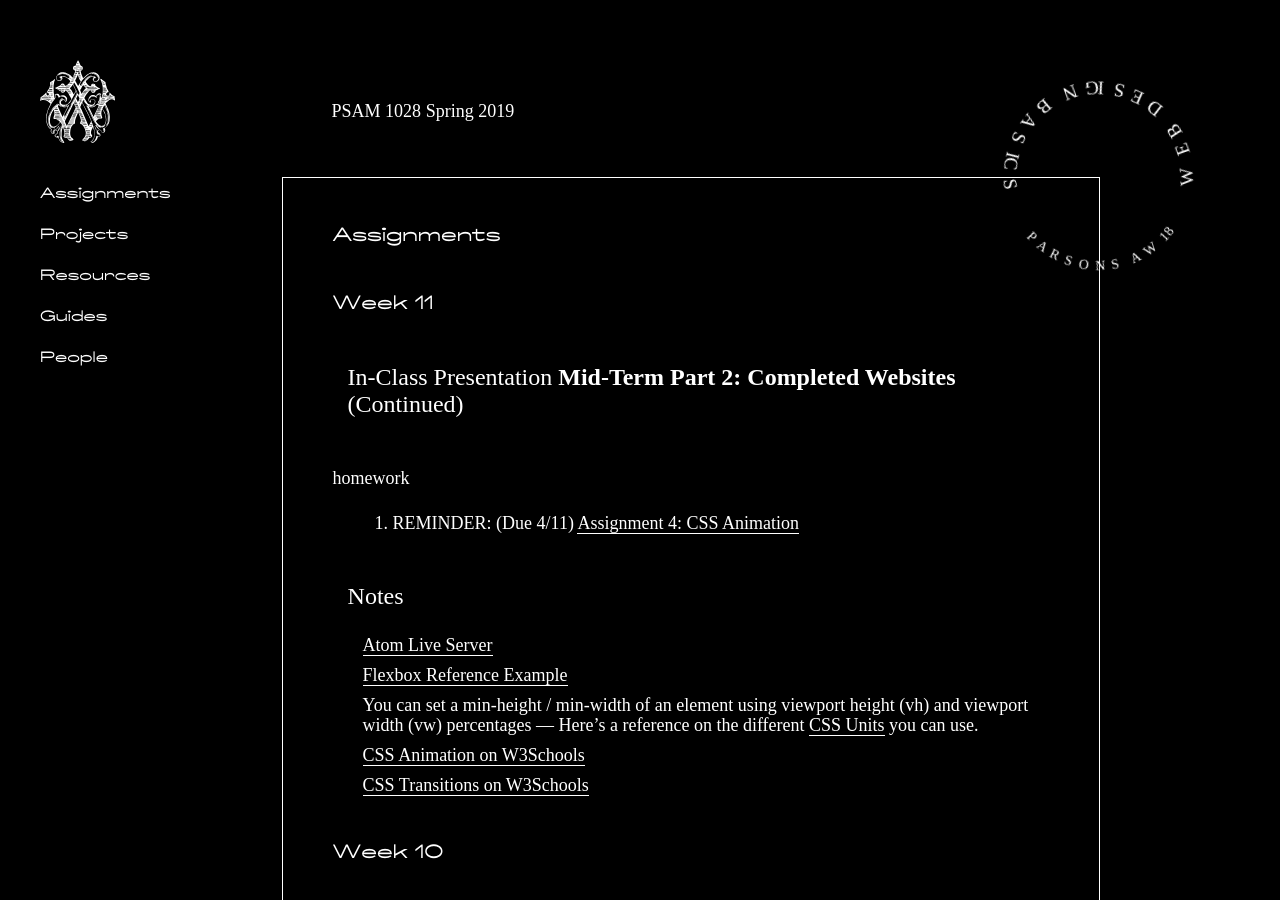
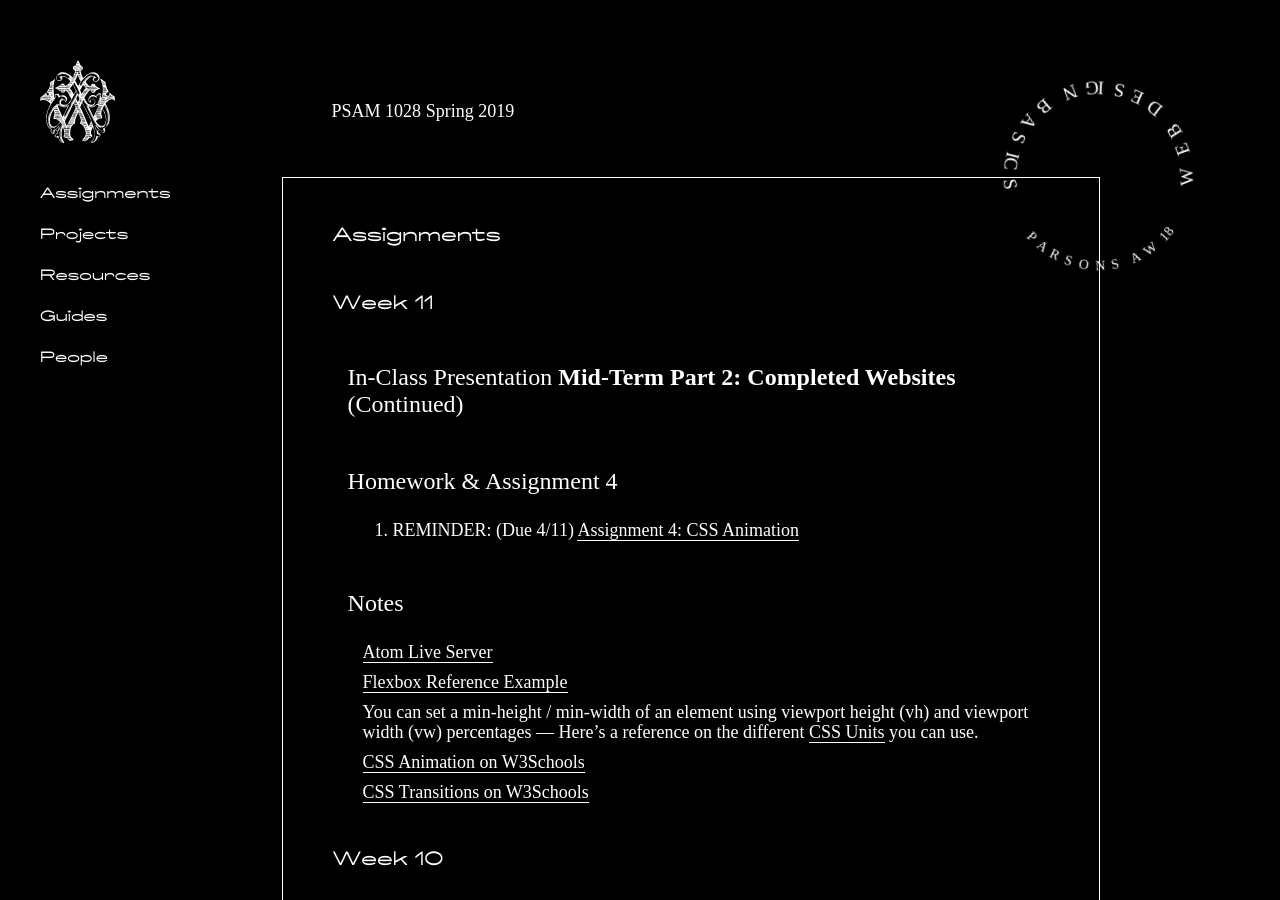
Before and after one commit to patshiu/spring2019webdesignbasics, a Jekyll site: the page built from _pages/assignments.md, in a window 1280 px wide and 900 px high. Built offline with Jekyll 4.4.1, drawn with Linux system fonts in a browser that asks for light colours; nearby versions of some CDN libraries; our own code applies the rules of GitHub Pages for plain Markdown files.

Commit message:
Formatting

```diff
--- a/_pages/assignments.md
+++ b/_pages/assignments.md
@@ -8,7 +8,7 @@ permalink: /assignments
 ## Week 11
 #### In-Class Presentation **Mid-Term Part 2: Completed Websites** (Continued)
 
-### homework
+#### Homework & Assignment 4
   1. REMINDER: (Due 4/11) [Assignment 4: CSS Animation](https://docs.google.com/document/d/1Ra-fz6WSfs1qONAKKDtghv_2DB-mVOxBLM3u6KIvzS8/edit?usp=sharing)
 
 #### Notes
```
